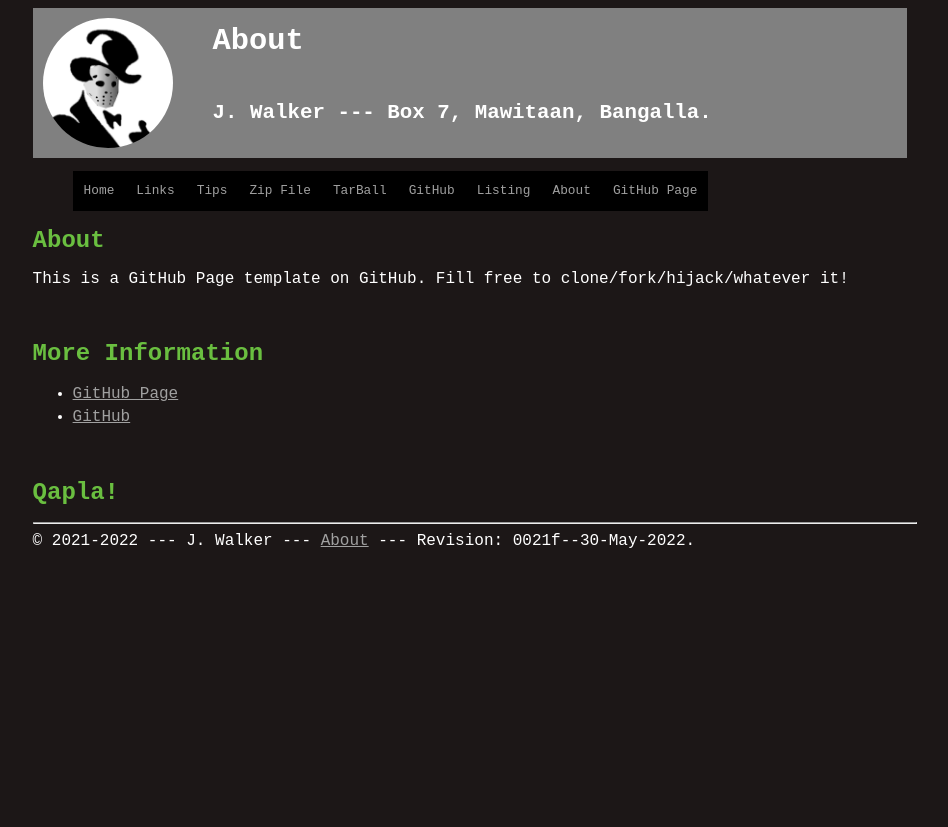
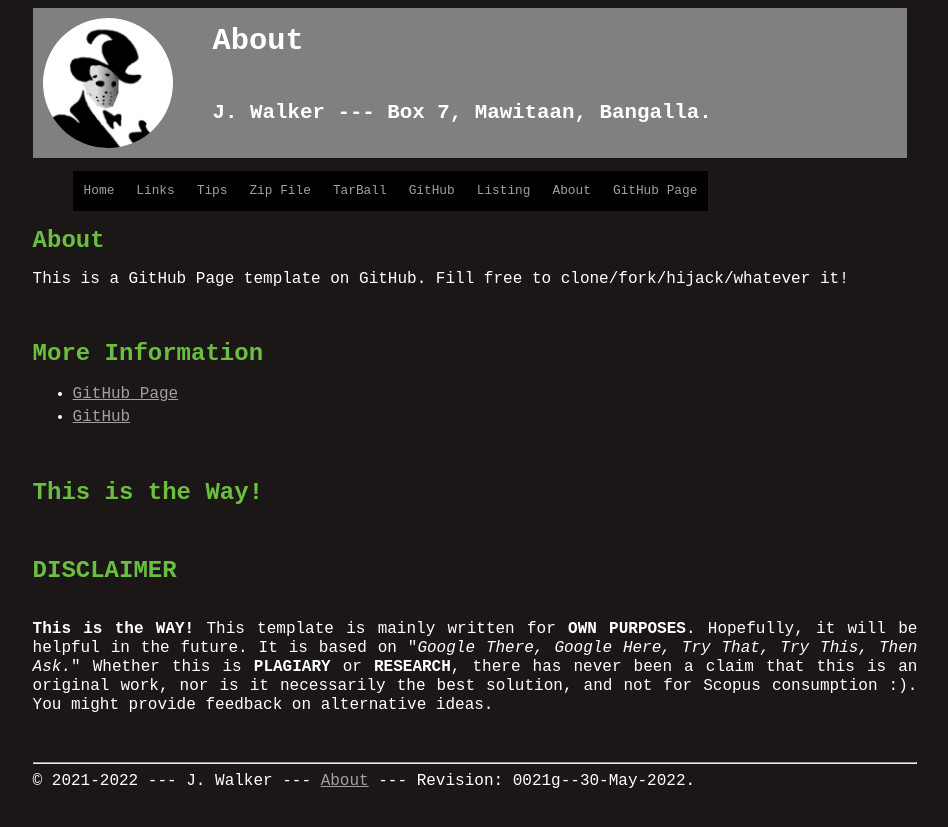
Before and after one commit to virdianhrn/template, a Jekyll site: the page built from about.md, in a window 1280 px wide. Shown: the top 827 px of the page, without its empty margins (165-1113 px from the left). Built offline with Jekyll 4.4.1, drawn with Linux system fonts in a browser that asks for light colours; our own code applies the rules of GitHub Pages for plain Markdown files.

Commit message:
modified:   _includes/footer.html

```diff
--- a/_config.yml
+++ b/_config.yml
@@ -1,4 +1,4 @@
-version:          "0021f--30-May-2022"
+version:          "0021g--30-May-2022"
 copyright:        "2021-2022"
 description:
   This is a
--- a/_includes/footer.html
+++ b/_includes/footer.html
@@ -1,4 +1,14 @@
 <div>
+<br>
+<h2>DISCLAIMER</h2>
+<br><b>This is the WAY!</b> This template is mainly written for <b>OWN PURPOSES</b>.
+Hopefully, it will be helpful in the future.
+It is based on "<i>Google There, Google Here, Try That, Try This, Then Ask.</i>"
+Whether this is <b>PLAGIARY</b> or <b>RESEARCH</b>,
+there has never been a claim that this is an original work,
+nor is it necessarily the best solution, and not for Scopus consumption :).
+You might provide feedback on alternative ideas.
+<br><br><br>
 <hr>
 <div>
 &copy; {{ site.copyright }} --- {{ site.author }} ---
--- a/about.md
+++ b/about.md
@@ -24,4 +24,4 @@ Fill free to clone/fork/hijack/whatever it!
 {% endfor %}
 </li></ul><br>
 
-# Qapla!
+# This is the Way!
```
Also changed, not shown: 000.md (+2 -5 lines), index.md (+0 -3 lines), 2 other files.
